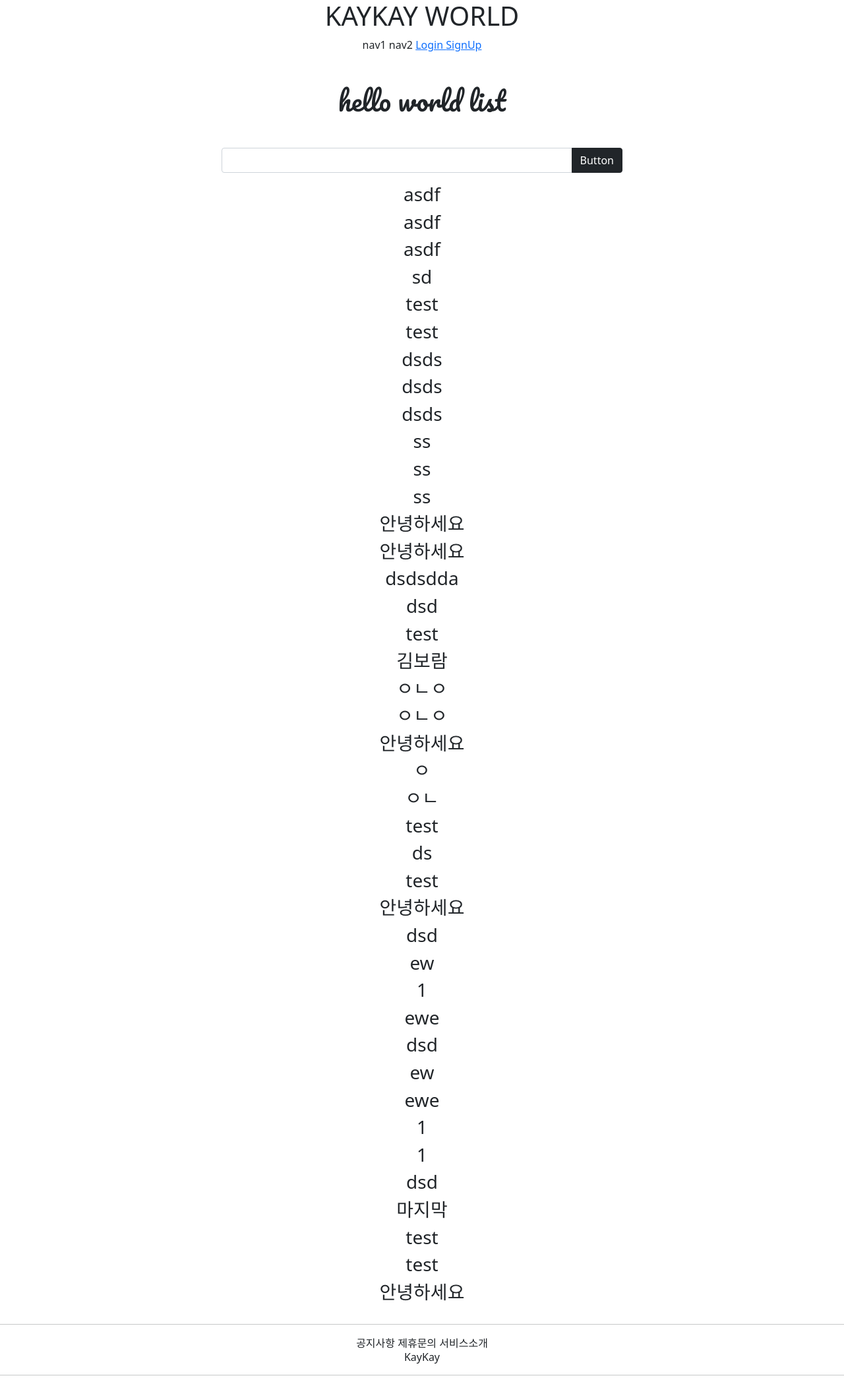
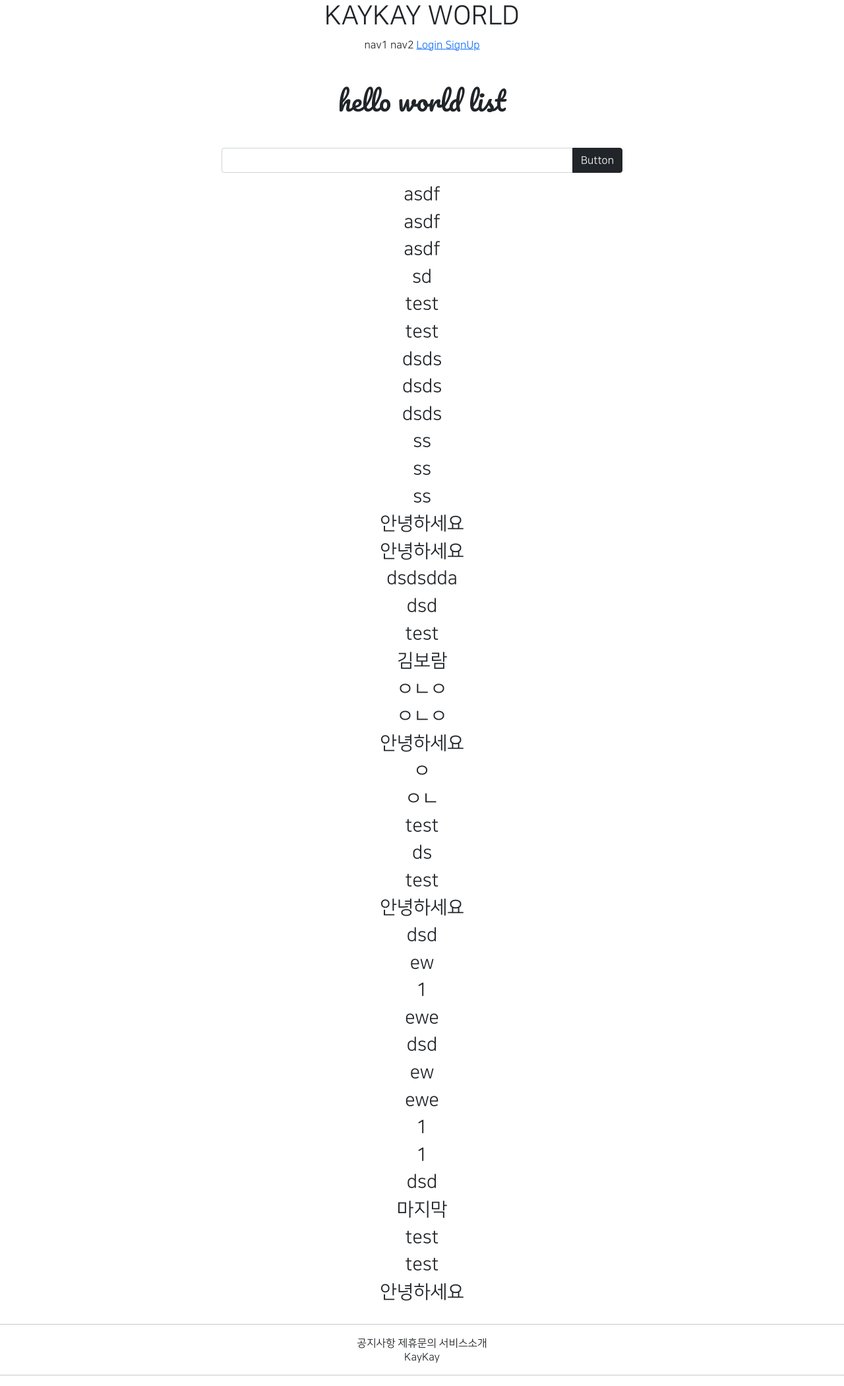
Before and after one commit to sthax17/kay, a Django app: page /accounts/hello_world/ in a window 1280 px wide. Shown: the whole page at 66% size. Run offline with Django 3.2, Linux system fonts and the light colour scheme; data comes from the database, SQL or seed files in the repository.

Commit message:
07/15 1 commit

```diff
--- a/kay/settings.py
+++ b/kay/settings.py
@@ -119,7 +119,7 @@ AUTH_PASSWORD_VALIDATORS = [
 # Internationalization
 # https://docs.djangoproject.com/en/3.2/topics/i18n/
 
-LANGUAGE_CODE = 'en-us'
+LANGUAGE_CODE = 'ko-kr'
 
 TIME_ZONE = 'UTC'
 
--- a/templates/base.html
+++ b/templates/base.html
@@ -2,7 +2,7 @@
 <html lang="en">
 {% include 'head.html' %}
 
-<body>
+<body style="font-family: 'NanumSquareR'">
 
 
 {% include 'header.html' %}
--- a/templates/head.html
+++ b/templates/head.html
@@ -17,4 +17,27 @@
 
     {# STATIC FILES LINK #}
     <link rel="stylesheet" type="text/css" href="{% static 'base.css' %}">
+
+    <style>
+        @font-face {
+            font-family: 'NanumSquareR';
+            src: local('NanumSquareR'),
+            url("{% static 'fonts/NanumSquareR.ttf' %}") format("opentype");
+        }
+        @font-face {
+            font-family: 'NanumSquareEB';
+            src: local('NanumSquareEB'),
+            url("{% static 'fonts/NanumSquareEB.otf' %}") format("opentype");
+        }
+        @font-face {
+            font-family: 'NanumSquareB';
+            src: local('NanumSquareB'),
+            url("{% static 'fonts/NanumSquareB.otf' %}") format("opentype");
+        }
+        @font-face {
+            font-family: 'NanumSquareR';
+            src: local('NanumSquareR'),
+            url("{% static 'fonts/NanumSquareR.otf' %}") format("opentype");
+        }
+    </style>
 </head>
```
Also changed, not shown: static/fonts/NanumSquareB.otf (added), static/fonts/NanumSquareEB.otf (added), static/fonts/NanumSquareL.otf (added), static/fonts/NanumSquareR.otf (added).
